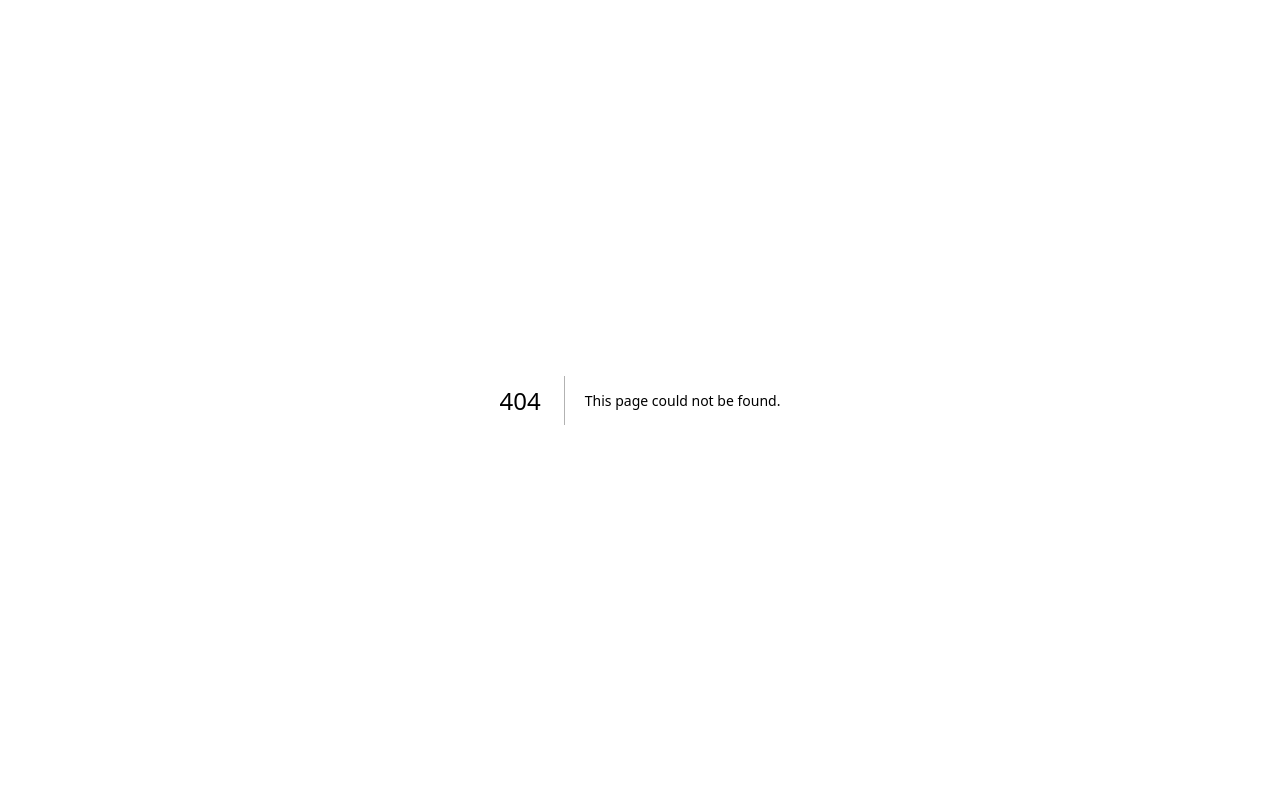
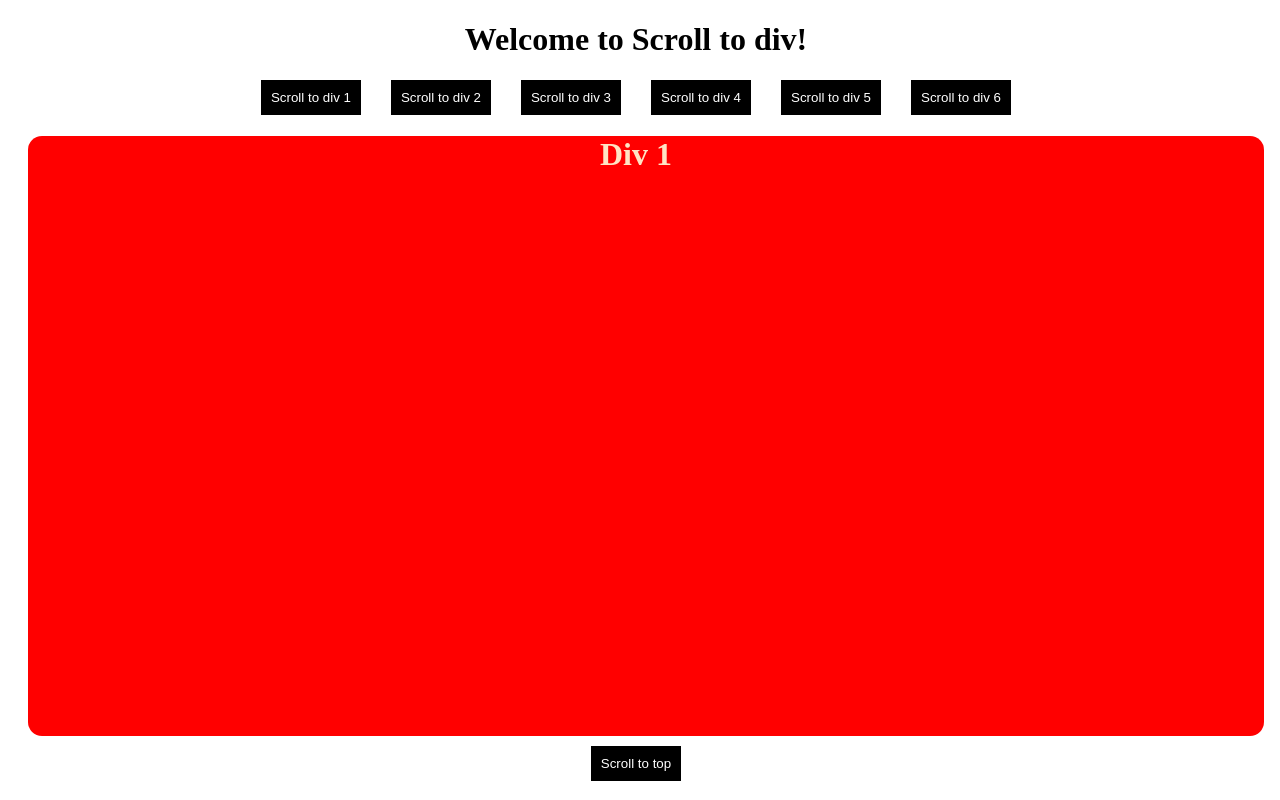
Before and after one commit to interfacethegreatest/Build-25-react-projects, a Next.js app: page /ScrollToDiv in a window 1280 px wide. Before the commit this address had no page. Shown: the top 800 px of the page. Built offline with nearby package versions, Linux system fonts and the light colour scheme.

Commit message:
08-08-2024

```diff
--- /dev/null
+++ b/src/pages/ScrollToDiv/index.tsx
@@ -0,0 +1,38 @@
+import React, { MutableRefObject, useRef } from 'react'
+import styles from './styles.module.css'
+
+export default function index() {
+  const ref6 : MutableRefObject<HTMLObjectElement | undefined> = useRef();
+  const ref1 = useRef();
+  const ref2 = useRef();
+  const ref3 = useRef();
+  const ref4 = useRef();
+  const ref5 = useRef();
+
+  return (
+    <div id={styles.container}>
+      <h1 style={{textAlign:"center", color:"black"}}> Welcome to Scroll to div!</h1>
+      <div id={styles.buttonDiv}>
+       <button onClick={()=>ref1.current.scrollIntoView({behaviour:"smooth"})}>Scroll to div 1</button>
+       <button onClick={()=>ref2.current.scrollIntoView({behaviour:"smooth"})}>Scroll to div 2</button>
+       <button onClick={()=>ref3.current.scrollIntoView({behaviour:"smooth"})}>Scroll to div 3</button>
+       <button onClick={()=>ref4.current.scrollIntoView({behaviour:"smooth"})}>Scroll to div 4</button>
+       <button onClick={()=>ref5.current.scrollIntoView({behaviour:"smooth"})}>Scroll to div 5</button>
+       <button onClick={()=>ref6.current.scrollIntoView({behaviour:"smooth"})}>Scroll to div 6</button>
+      </div>
+
+      <div ref={ref1} id={styles.colourDiv} style={{backgroundColor:"red"}}><h1 style={{textAlign:"center"}}>Div 1</h1></div>
+      <div style={{display:"flex", justifyContent:"center", marginTop:"10px"}}><button onClick={()=>window.scrollTo(0, 0)}>Scroll to top</button></div>
+      <div ref={ref2} id={styles.colourDiv} style={{backgroundColor:"green"}}><h1 style={{textAlign:"center"}}>Div 2</h1></div>
+      <div style={{display:"flex", justifyContent:"center", marginTop:"10px"}}><button onClick={()=>window.scrollTo(0, 0)}>Scroll to top</button></div>
+      <div ref={ref3} id={styles.colourDiv} style={{backgroundColor:"blue"}}><h1 style={{textAlign:"center"}}>Div 3</h1></div>
+      <div style={{display:"flex", justifyContent:"center", marginTop:"10px"}}><button onClick={()=>window.scrollTo(0, 0)}>Scroll to top</button></div>
+      <div ref={ref4} id={styles.colourDiv} style={{backgroundColor:"purple"}}><h1 style={{textAlign:"center"}}>Div 4</h1></div>
+      <div style={{display:"flex", justifyContent:"center", marginTop:"10px"}}><button onClick={()=>window.scrollTo(0, 0)}>Scroll to top</button></div>
+      <div ref={ref5} id={styles.colourDiv} style={{backgroundColor:"grey"}}><h1 style={{textAlign:"center"}}>Div 5</h1></div>
+      <div style={{display:"flex", justifyContent:"center", marginTop:"10px"}}><button onClick={()=>window.scrollTo(0, 0)}>Scroll to top</button></div>
+      <div ref={ref6} id={styles.colourDiv} style={{backgroundColor:"yellow"}}><h1 style={{textAlign:"center"}}>Div 6</h1></div>
+      <div style={{display:"flex", justifyContent:"center", marginTop:"10px"}}><button onClick={()=>window.scrollTo(0, 0)}>Scroll to top</button></div>
+    </div>
+  )
+}
--- /dev/null
+++ b/src/pages/ScrollToDiv/styles.module.css
@@ -0,0 +1,20 @@
+#container{
+    width: 95vw;
+    height: 100vh;
+    color: bisque;
+    margin: 20px;
+    margin-right: 20px;
+}
+
+#colourDiv{
+    width: 100%;
+    height: 75vh;
+    border-radius: 14px;
+    padding-right: 20px;
+}
+
+#buttonDiv{
+    display: flex;
+    justify-content: center;
+    gap: 30px;
+}
--- a/src/styles/Home.module.css
+++ b/src/styles/Home.module.css
@@ -2,7 +2,7 @@
   display: flex;
   flex-direction: column;
   align-items: center;
-  padding: 6rem;
+  padding: 2rem;
   min-height: 100vh;
 }
 
```
Also changed, not shown: src/pages/ScrollTo/index.tsx (added, +66 -0 lines), src/pages/ScrollTo/style.module.css (added, +11 -0 lines), src/pages/index.tsx (+8 -4 lines).
